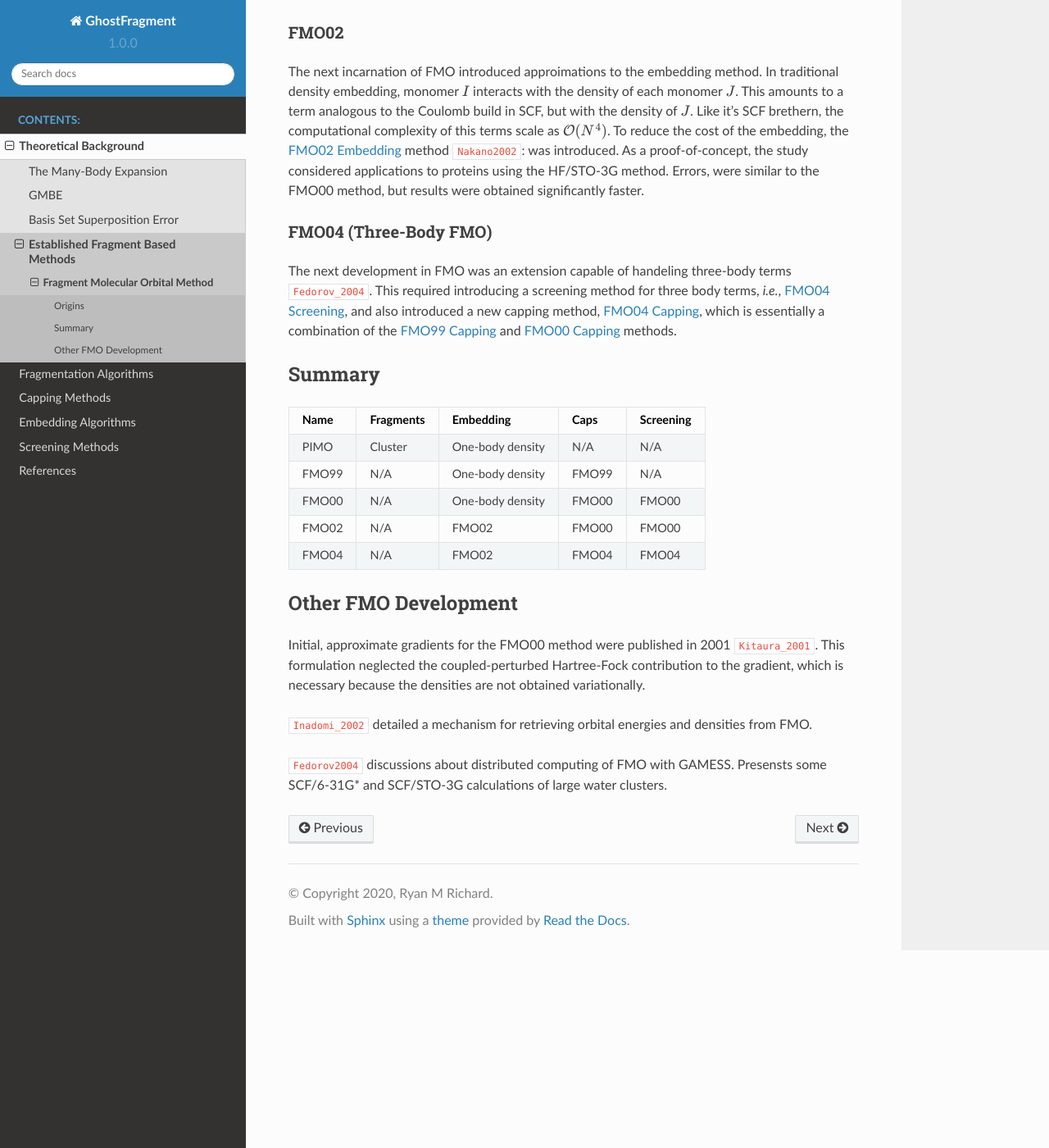
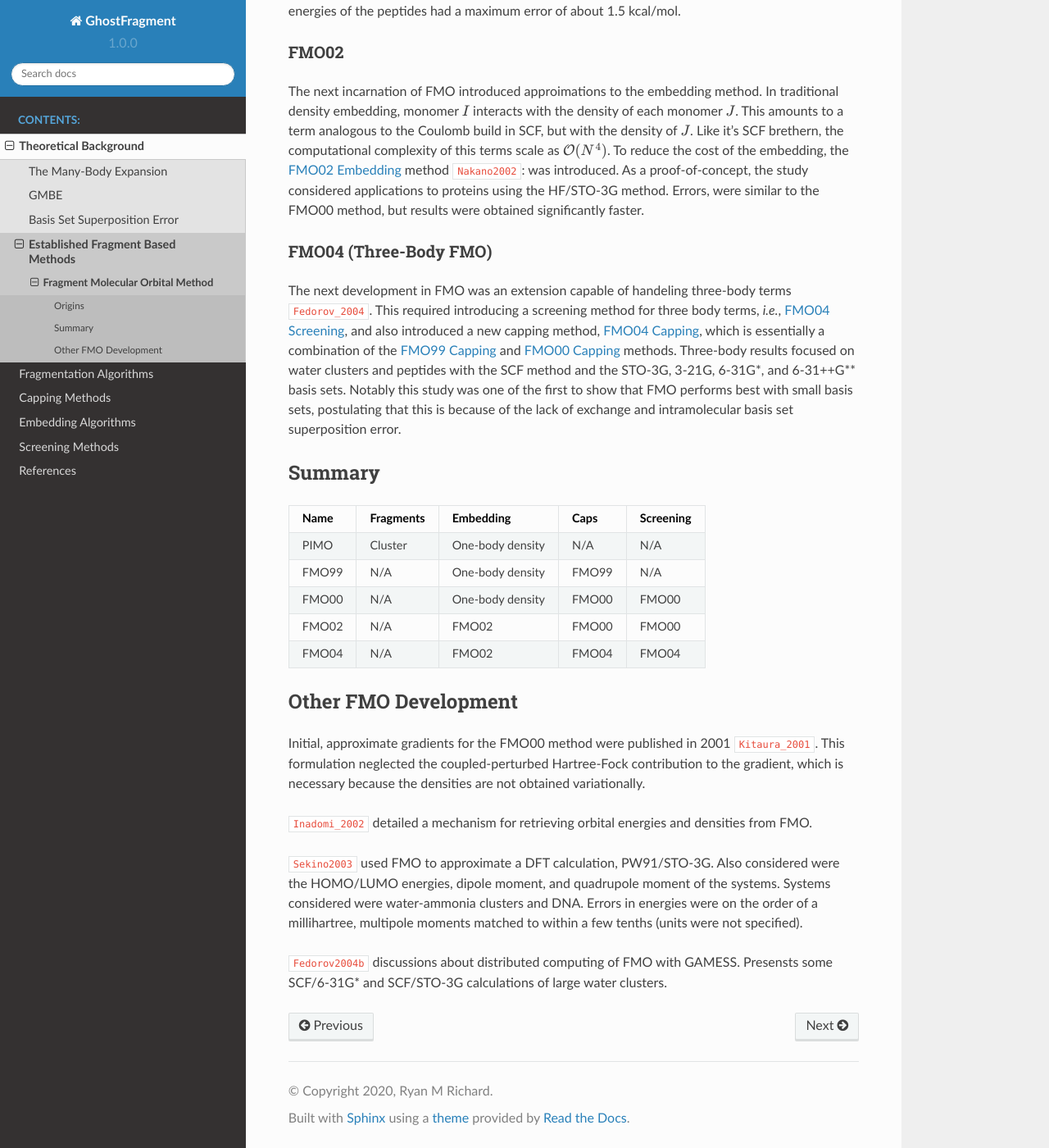
Before and after one commit to rmrresearch/GhostFragment, a Sphinx documentation site: the page built from docs/source/background/established_methods/fmo.rst, in a window 1280 px wide and 1400 px high, scrolled down 1816 px. Shown: the whole window at 82% size. Built offline with Sphinx 7.4.7 and the Read the Docs theme 2.0.0, drawn with Linux system fonts in a browser that asks for light colours; cross-references to code outside the pages are shown as plain code; some of the changed text lies outside the part shown.

Commit message:
backup of notes

```diff
--- a/docs/source/background/established_methods/fmo.rst
+++ b/docs/source/background/established_methods/fmo.rst
@@ -3,7 +3,8 @@ Fragment Molecular Orbital Method
 #################################
 
 The fragment molecular orbital (FMO) method is arguably one of the most
-established methods in the field of fragment-based methods.
+established methods in the field of fragment-based methods. The main purpose of
+this page is to describe the FMO method, and how the method has developed.
 
 *******
 Origins
@@ -111,7 +112,12 @@ The next development in FMO was an extension capable of handeling three-body
 terms :cite:t:`Fedorov_2004`. This required introducing a screening method for
 three body terms, *i.e.*, :ref:`FMO04 Screening`, and also introduced a new
 capping method, :ref:`FMO04 Capping`, which is essentially a combination of the
-:ref:`FMO99 Capping` and :ref:`FMO00 Capping` methods.
+:ref:`FMO99 Capping` and :ref:`FMO00 Capping` methods. Three-body results
+focused on water clusters and peptides with the SCF method and the STO-3G,
+3-21G, 6-31G\*, and 6-31++G\*\* basis sets. Notably this study was one of the
+first to show that FMO performs best with small basis sets, postulating that
+this is because of the lack of exchange and intramolecular basis set
+superposition error.
 
 
 *******
@@ -145,6 +151,12 @@ densities are not obtained variationally.
 :cite:t:`Inadomi_2002` detailed a mechanism for retrieving orbital energies and
 densities from FMO.
 
-:cite:t:`Fedorov2004` discussions about distributed computing of FMO with
+:cite:t:`Sekino2003` used FMO to approximate a DFT calculation, PW91/STO-3G.
+Also considered were the HOMO/LUMO energies, dipole moment, and quadrupole
+moment of the systems. Systems considered were water-ammonia clusters and DNA.
+Errors in energies were on the order of a millihartree, multipole moments
+matched to within a few tenths (units were not specified).
+
+:cite:t:`Fedorov2004b` discussions about distributed computing of FMO with
 GAMESS. Presensts some SCF/6-31G* and SCF/STO-3G calculations of large water
 clusters.
--- a/docs/source/refs.bib
+++ b/docs/source/refs.bib
@@ -73,6 +73,16 @@
   volume       = {364},
 }
 
+@Article{Sekino2003,
+  author       = {Hideo Sekino and Yasuo Sengoku and Shinichiro Sugiki and Noriyuki Kurita},
+  journal      = {Chemical Physics Letters},
+  title        = {Molecular orbital analysis based on fragment molecular orbital scheme},
+  year         = {2003},
+  number       = {5-6},
+  pages        = {589--597},
+  volume       = {378},
+}
+
 @Article{Fedorov_2004,
   author    = {Dmitri G. Fedorov and Kazuo Kitaura},
   journal   = {Chemical Physics Letters},
@@ -83,7 +93,7 @@
   volume    = {389},
 }
 
-@Article{Fedorov2004,
+@Article{Fedorov2004b,
   author     = {Dmitri G. Fedorov and Ryan M. Olson and Kazuo Kitaura and Mark S. Gordon and Shiro Koseki},
   journal    = {Journal of Computational Chemistry},
   title      = {A new hierarchical parallelization scheme: Generalized distributed data interface ({GDDI}), and an application to the fragment molecular orbital method ({FMO})},
```
